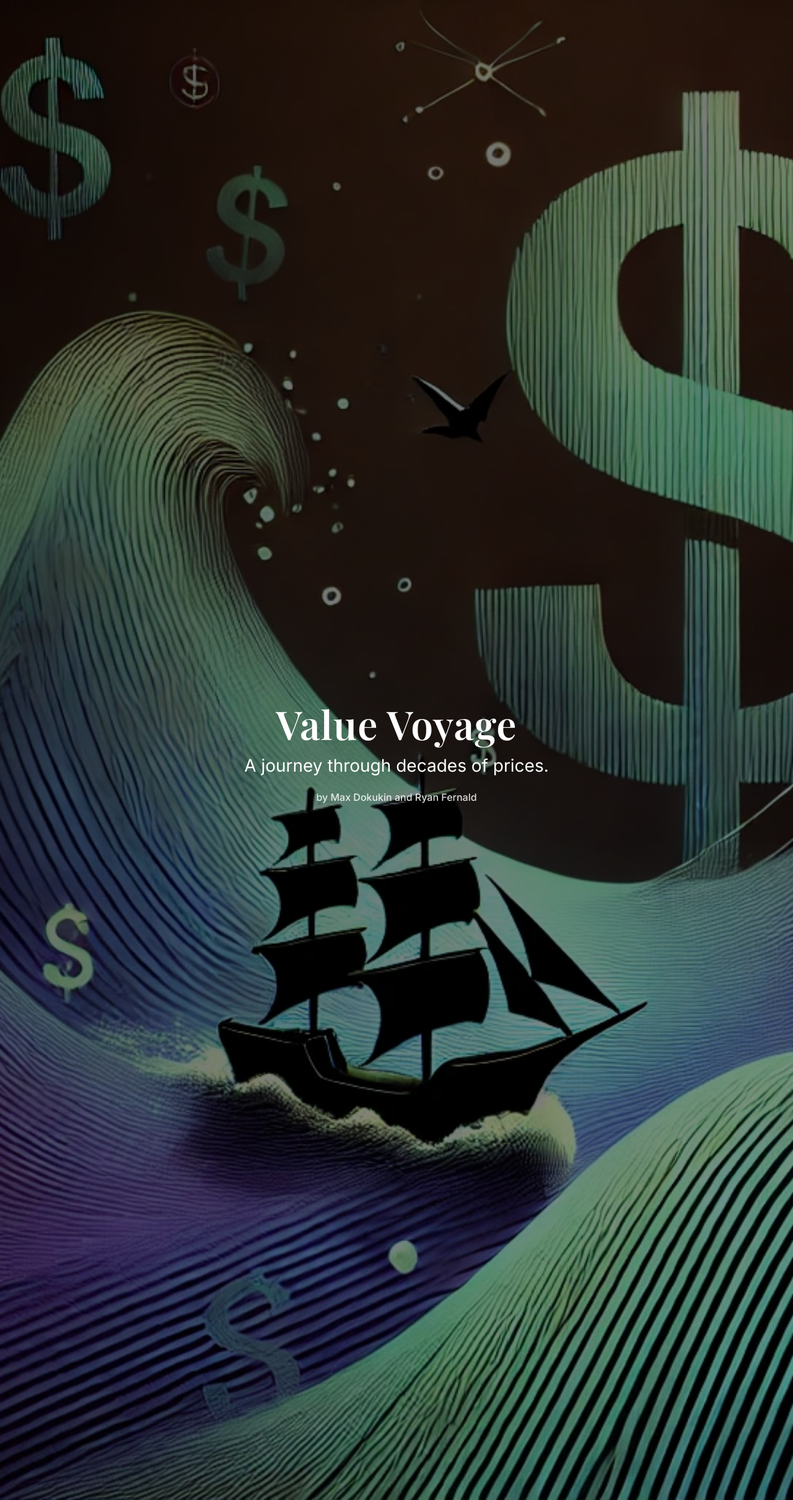
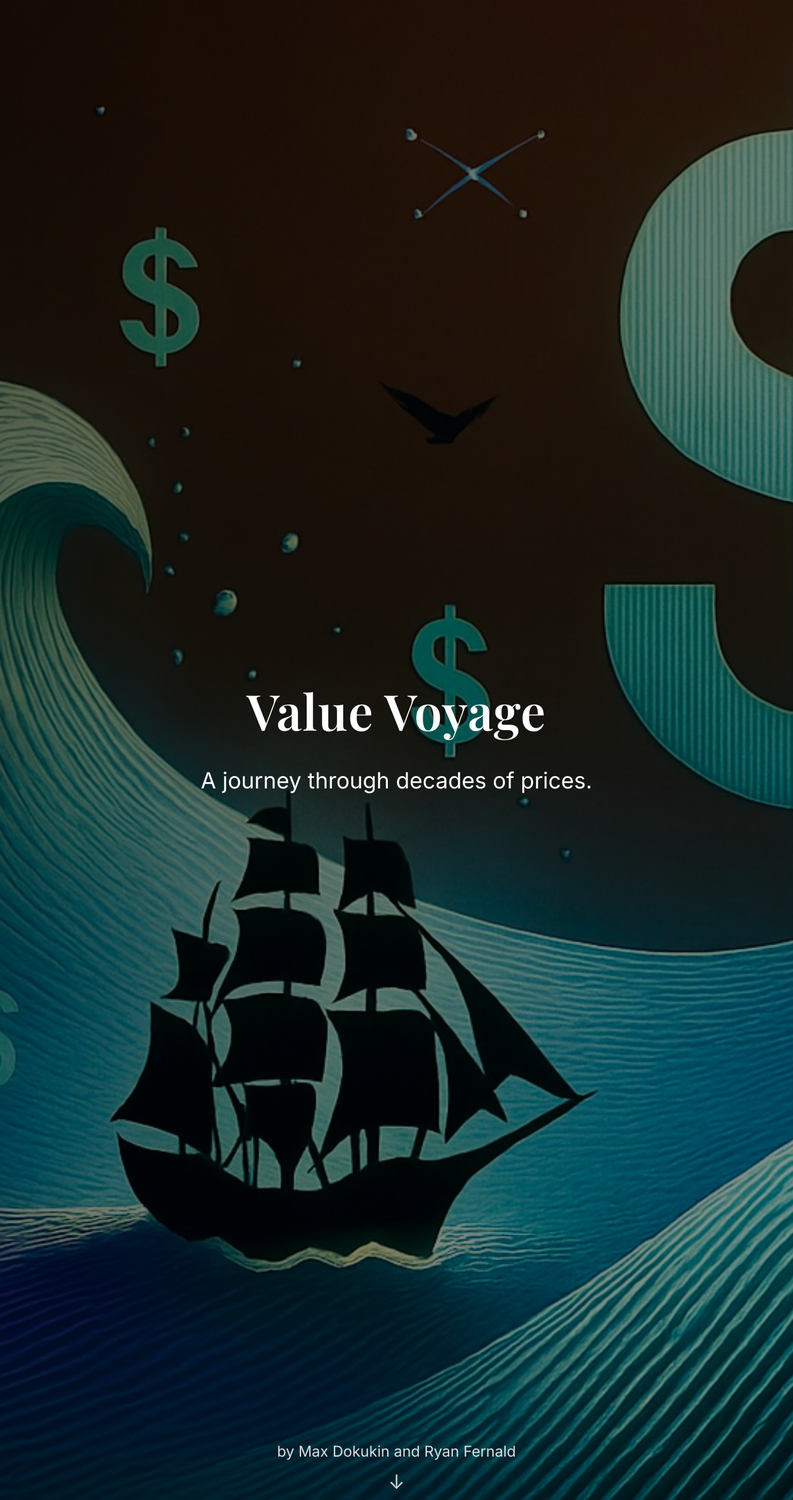
Before and after one commit to maxdokukin/CS-163-Website, a Flask app: page / in a window 1280 px wide. Shown: the whole page at 62% size. Run offline with Flask 3, Linux system fonts and the light colour scheme.

Commit message:
title page ready

```diff
--- a/static/css/style.css
+++ b/static/css/style.css
@@ -1,8 +1,11 @@
+@import url('https://fonts.googleapis.com/css2?family=Playfair+Display:wght@600&family=Inter:wght@400;500&display=swap');
+
 html, body {
   height: 100%;
   margin: 0;
   scroll-behavior: smooth;
-  font-family: Arial, sans-serif;
+  font-family: 'Inter', sans-serif;
+  color: #fff;
 }
 
 .container {
@@ -18,11 +21,12 @@ html, body {
   flex-direction: column;
   justify-content: center;
   align-items: center;
-  /*padding: 20px;*/
   box-sizing: border-box;
+  opacity: 0;
+  transform: translateY(20px);
+  animation: fadeIn 0.8s forwards;
 }
 
-/* Alternate background colors for clarity */
 .section:nth-child(odd) {
   background-color: #f0f0f0;
 }
@@ -31,16 +35,88 @@ html, body {
   background-color: #e0e0e0;
 }
 
-/* Optional: Add a fade-in animation to sections */
-.section {
-  opacity: 0;
-  transform: translateY(20px);
-  animation: fadeIn 0.8s forwards;
-}
-
 @keyframes fadeIn {
   to {
     opacity: 1;
-    transform: translateY(0);
   }
 }
+
+.hero {
+  position: relative;
+  width: 100%;
+  height: 100vh;
+  background: url("/static/images/main_image.jpeg") center center / cover no-repeat;
+}
+
+.overlay {
+  position: absolute;
+  inset: 0;
+  background: linear-gradient(to bottom right, rgba(0, 0, 0, 0.6), rgba(0, 0, 0, 0.4));
+  display: flex;
+  flex-direction: column;
+  justify-content: center;
+  align-items: center;
+  text-align: center;
+  padding: 2rem;
+}
+
+.overlay-content {
+  flex-grow: 1;
+  display: flex;
+  flex-direction: column;
+  justify-content: center;
+}
+
+.overlay-footer {
+  margin-top: auto;
+  padding-bottom: 1rem;
+}
+
+
+h1 {
+  font-family: 'Playfair Display', serif;
+  font-size: 5rem; /* increased from 4rem */
+  margin-bottom: 0.5rem;
+  letter-spacing: 1px;
+}
+
+h2 {
+  font-size: 2.25rem; /* increased from 1.75rem */
+  font-weight: 400;
+  margin-bottom: 1.5rem;
+}
+
+h3 {
+  font-size: 1.5rem;
+  font-weight: 400;
+  margin-top: 1rem;
+  margin-bottom: 1rem;
+  opacity: 0.85;
+}
+
+@media (max-width: 768px) {
+  h1 { font-size: 3rem; }    /* increased from 2.5rem */
+  h2 { font-size: 1.5rem; }  /* increased from 1.25rem */
+  h3 { font-size: 1.25rem; }
+}
+
+.scroll-hint {
+  position: absolute;
+  bottom: 20px;
+  left: 50%;
+  transform: translateX(-50%);
+  font-size: 2rem;
+  color: #fff;
+  opacity: 0.8;
+  animation: bounce 1.5s infinite;
+  pointer-events: none;
+}
+
+@keyframes bounce {
+  0%, 100% {
+    transform: translateX(-50%) translateY(0);
+  }
+  50% {
+    transform: translateX(-50%) translateY(10px);
+  }
+}
--- a/templates/base.html
+++ b/templates/base.html
@@ -12,7 +12,7 @@
     <div class="section">{% include 'homepage/slide3.html' %}</div>
   </div>
 
-  <!-- JavaScript for Scroll-triggered Animation -->
+<!-- JavaScript for Scroll-triggered Animation -->
   <script>
     document.addEventListener("DOMContentLoaded", function() {
       const sections = document.querySelectorAll('.section');
--- a/templates/homepage/slide1.html
+++ b/templates/homepage/slide1.html
@@ -3,74 +3,20 @@
 <head>
   <meta charset="UTF-8">
   <title>Value Voyage</title>
-  <link href="https://fonts.googleapis.com/css2?family=Playfair+Display:wght@600&family=Inter:wght@400;500&display=swap" rel="stylesheet">
-  <style>
-    * {
-      margin: 0;
-      padding: 0;
-      box-sizing: border-box;
-    }
-
-    html, body {
-      height: 100%;
-      font-family: 'Inter', sans-serif;
-      color: #fff;
-    }
-
-    .hero {
-      position: relative;
-      width: 100%;
-      height: 100vh;
-      background: url("{{ url_for('static', filename='images/main_image.webp') }}") center center / cover no-repeat;
-    }
-
-    .overlay {
-      position: absolute;
-      top: 0;
-      left: 0;
-      width: 100%;
-      height: 100%;
-      background: linear-gradient(to bottom right, rgba(0,0,0,0.6), rgba(0,0,0,0.4));
-      display: flex;
-      flex-direction: column;
-      justify-content: center;
-      align-items: center;
-      text-align: center;
-      padding: 2rem;
-    }
-
-    h1 {
-      font-family: 'Playfair Display', serif;
-      font-size: 4rem;
-      margin-bottom: 0.5rem;
-      letter-spacing: 1px;
-    }
-
-    h2 {
-      font-size: 1.75rem;
-      font-weight: 400;
-      margin-bottom: 1.5rem;
-    }
-
-    p {
-      font-size: 1rem;
-      font-weight: 500;
-      opacity: 0.85;
-    }
-
-    @media (max-width: 768px) {
-      h1 { font-size: 2.5rem; }
-      h2 { font-size: 1.25rem; }
-    }
-  </style>
+  <link rel="stylesheet" href="{{ url_for('static', filename='styles.css') }}">
 </head>
 <body>
   <div class="hero">
     <div class="overlay">
-      <h1>Value Voyage</h1>
-      <h2>A journey through decades of prices.</h2>
-      <p>by Max Dokukin and Ryan Fernald</p>
+      <div class="overlay-content">
+        <h1>Value Voyage</h1>
+        <h2>A journey through decades of prices.</h2>
+      </div>
+      <div class="overlay-footer">
+        <h3>by Max Dokukin and Ryan Fernald</h3>
+      </div>
     </div>
+      <div class="scroll-hint">↓</div>
   </div>
 </body>
 </html>
```
Also changed, not shown: static/images/main_image.jpeg (added).
